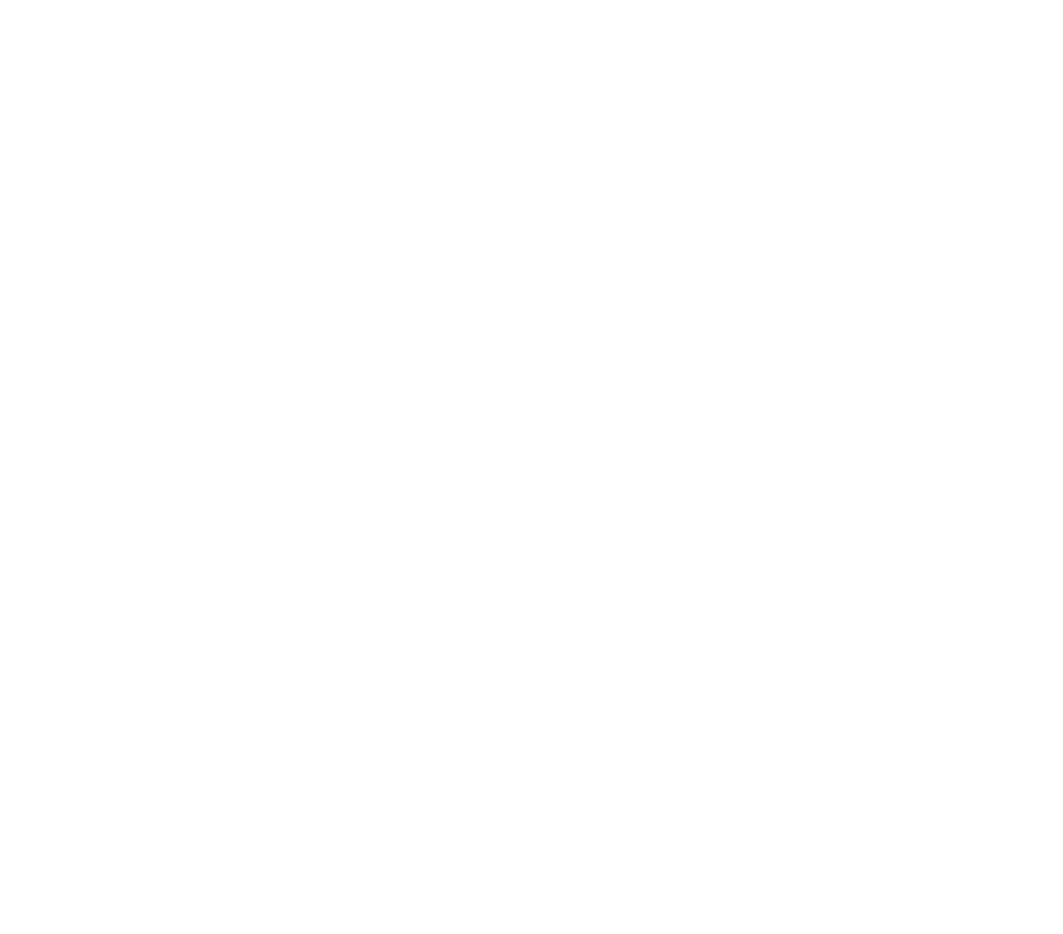
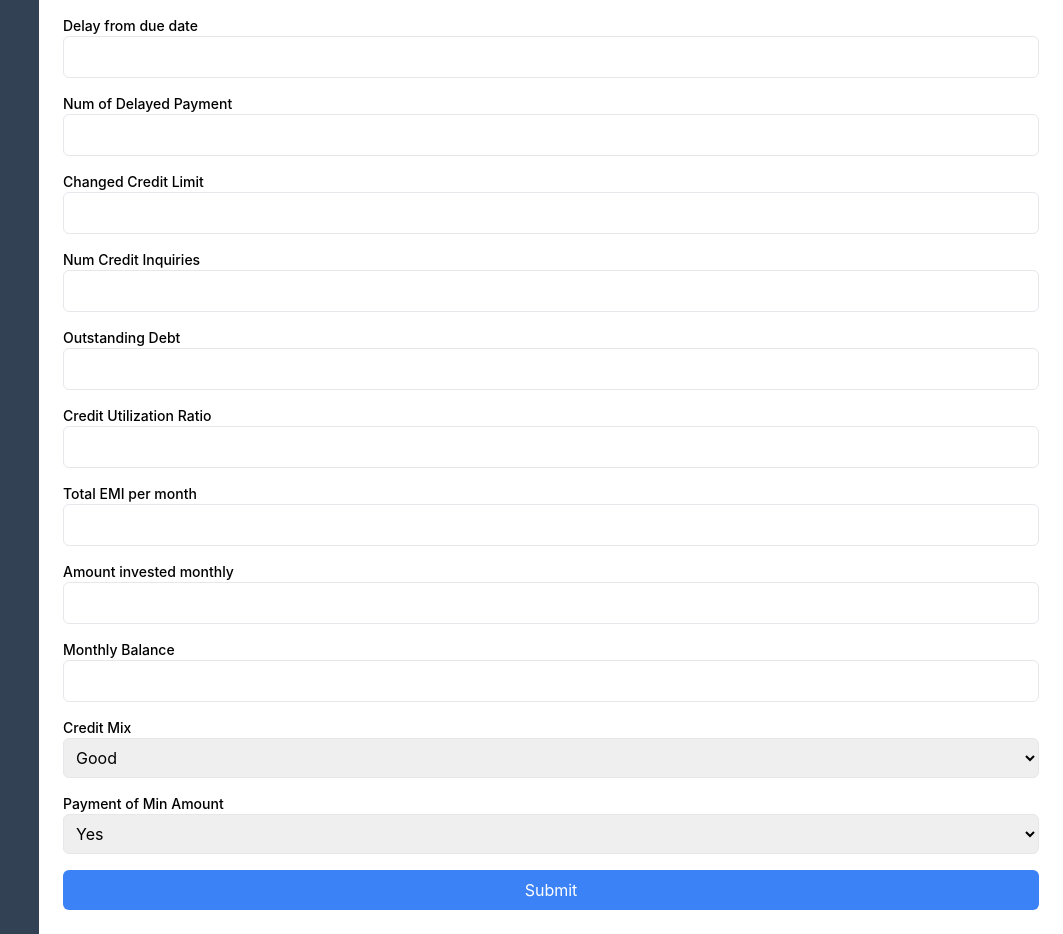
Before and after one commit to nasywadyah/frontend_project, a React (Vite) app: page /recommendation in a window 1280 px wide. Before the commit this address had no page. Shown: the part 596-1530 px from the top of the page, without its empty margins (217-1280 px from the left). Before the commit the page ends 800 px from the top, so only its background shows below. Built offline with nearby package versions, Linux system fonts and the light colour scheme.

Commit message:
feat: add page recommendation

```diff
--- a/src/pages/components/sidebar.jsx
+++ b/src/pages/components/sidebar.jsx
@@ -1,6 +1,6 @@
 import { useState, useEffect } from "react";
 import { Link } from "react-router-dom";
-import { FaChartPie, FaMoneyBill, FaCog, FaBars, FaThLarge, FaListAlt } from "react-icons/fa";
+import { FaChartPie, FaMoneyBill, FaCog, FaBars, FaThLarge, FaListAlt, FaLightbulb } from "react-icons/fa";
 
 const Sidebar = () => {
   const [isCollapsed, setIsCollapsed] = useState(window.innerWidth < 1030);
@@ -54,6 +54,11 @@ const Sidebar = () => {
             </Link>
           </li>
           <li>
+            <Link to="/recommendation" className="flex items-center gap-3 hover:text-gray-300 transition">
+            <FaLightbulb /> {menu && !isCollapsed && "Recommendation"}
+            </Link>
+          </li>
+          <li>
             <Link to="/setting" className="flex items-center gap-3 hover:text-gray-300 transition">
               <FaCog /> {menu && !isCollapsed && "Settings"}
             </Link>
--- /dev/null
+++ b/src/pages/recommendation/index.jsx
@@ -0,0 +1,115 @@
+import Navbar from "../components/navbar";
+import Sidebar from "../components/sidebar";
+import { useState } from "react";
+
+const RecommendationForm = () => {
+  const [formData, setFormData] = useState({
+    Annual_Income: "",
+    Monthly_Inhand_Salary: "",
+    Num_Bank_Accounts: "",
+    Num_Credit_Card: "",
+    Interest_Rate: "",
+    Num_of_Loan: "",
+    Delay_from_due_date: "",
+    Num_of_Delayed_Payment: "",
+    Changed_Credit_Limit: "",
+    Num_Credit_Inquiries: "",
+    Outstanding_Debt: "",
+    Credit_Utilization_Ratio: "",
+    Total_EMI_per_month: "",
+    Amount_invested_monthly: "",
+    Monthly_Balance: "",
+    Credit_Mix: "Good",
+    Payment_of_Min_Amount: "Yes",
+  });
+
+  const handleChange = (e) => {
+    const { name, value } = e.target;
+    setFormData({
+      ...formData,
+      [name]: value,
+    });
+  };
+
+  const handleSubmit = (e) => {
+    e.preventDefault();
+    console.log("Submitted Data:", formData);
+  };
+
+  return (
+    <div>
+        <div className="flex min-h-screen bg-gray-50">
+             {/* Sidebar */}
+      <Sidebar />
+
+      {/* Main Content */}
+            <div className="flex-1 flex flex-col">
+            <Navbar />
+
+            <div className="max-w-screen p-6 bg-white">
+      <h2 className="text-2xl font-semibold text-center mb-4">Recommendation Form</h2>
+      <form onSubmit={handleSubmit} className="space-y-4">
+        {/** Input fields */}
+        {Object.keys(formData).map((key) => {
+          if (key === "Credit_Mix") {
+            return (
+              <div key={key}>
+                <label className="block text-sm font-medium">{key.replace(/_/g, " ")}</label>
+                <select
+                  name={key}
+                  value={formData[key]}
+                  onChange={handleChange}
+                  className="w-full p-2 border rounded-md focus:outline-none focus:ring focus:border-blue-300"
+                >
+                  <option value="Good">Good</option>
+                  <option value="Standard">Standard</option>
+                  <option value="Bad">Bad</option>
+                </select>
+              </div>
+            );
+          } else if (key === "Payment_of_Min_Amount") {
+            return (
+              <div key={key}>
+                <label className="block text-sm font-medium">{key.replace(/_/g, " ")}</label>
+                <select
+                  name={key}
+                  value={formData[key]}
+                  onChange={handleChange}
+                  className="w-full p-2 border rounded-md focus:outline-none focus:ring focus:border-blue-300"
+                >
+                  <option value="Yes">Yes</option>
+                  <option value="No">No</option>
+                </select>
+              </div>
+            );
+          } else {
+            return (
+              <div key={key}>
+                <label className="block text-sm font-medium">{key.replace(/_/g, " ")}</label>
+                <input
+                  type="number"
+                  name={key}
+                  value={formData[key]}
+                  onChange={handleChange}
+                  className="w-full p-2 border rounded-md focus:outline-none focus:ring focus:border-blue-300"
+                  required
+                />
+              </div>
+            );
+          }
+        })}
+        <button
+          type="submit"
+          className="w-full bg-blue-500 text-white py-2 rounded-md hover:bg-blue-600 transition"
+        >
+          Submit
+        </button>
+      </form>
+    </div>
+            </div>
+        </div>
+    </div>
+  );
+};
+
+export default RecommendationForm;
--- a/src/router.jsx
+++ b/src/router.jsx
@@ -12,6 +12,7 @@ import Setting from "./pages/setting";
 import Transactions from "./pages/transactions";
 import Category from "./pages/category";
 import LogActivity from "./pages/log_activity";
+import Recommendation from "./pages/recommendation";
 import DashboardAdmin from "./pages/admin/DashboardAdmin";
 import UserAdmin from "./pages/admin/UserAdmin";
 
@@ -30,6 +31,7 @@ function router() {
         <Route path="/setting" element={<Setting />} />
         <Route path="/category" element={<Category />} />
         <Route path="/log-activity" element={<LogActivity />} />
+        <Route path="/recommendation" element={<Recommendation />} />
         <Route path="/admin" element={<DashboardAdmin />} />
         <Route path="/admin/users" element={<UserAdmin />} />
       </Routes>
```
